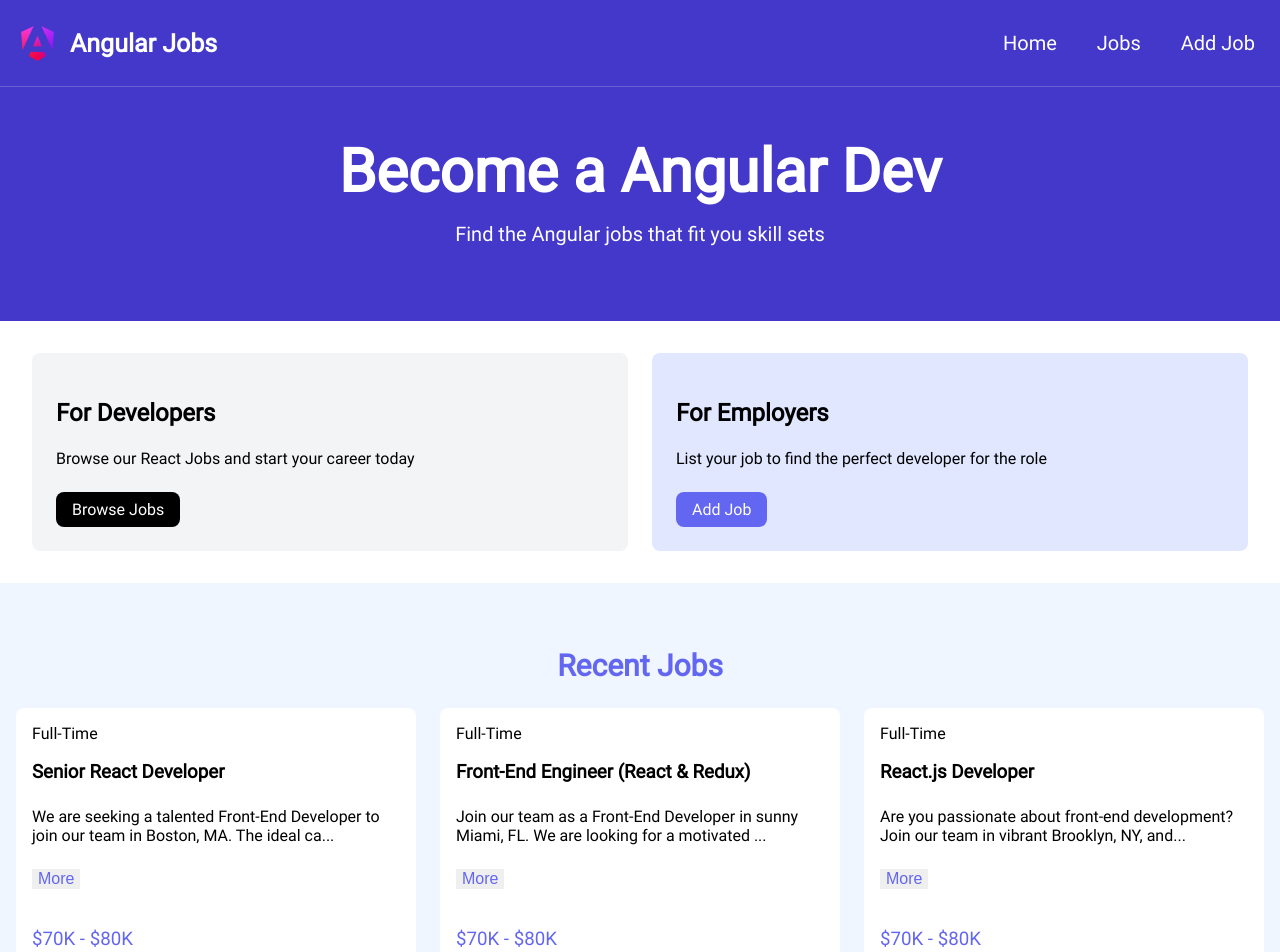
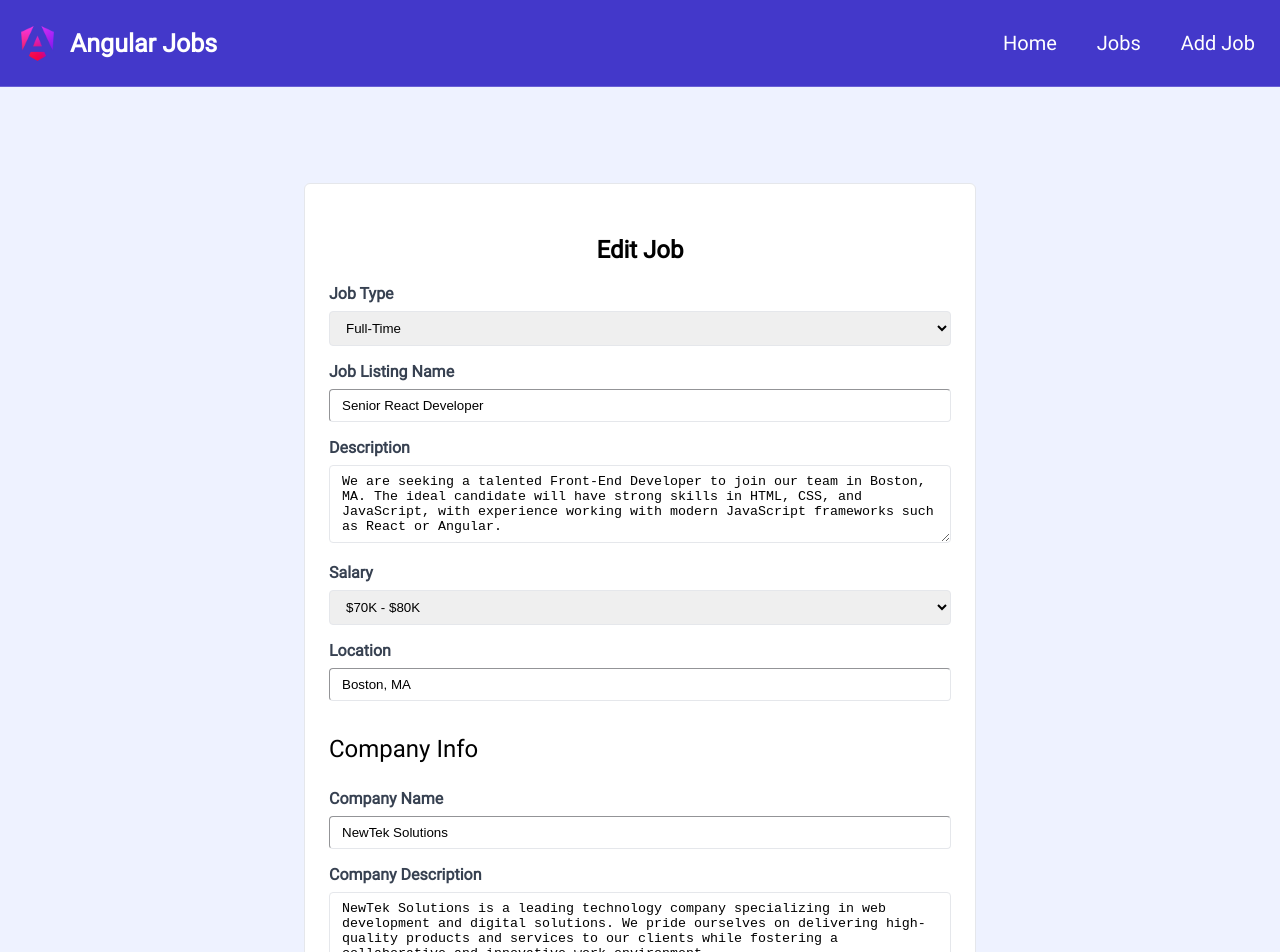
Before and after one commit to NaveenManjappa/job-listing-site, an Angular app in the folder job-angular-css/: page /edit-job/0df4 in a window 1280 px wide. Shown: the top 952 px of the page. Built offline with nearby package versions, Linux system fonts and the light colour scheme; data requests are answered from the project's data file.

Commit message:
job-angular-css Edit job details

```diff
--- a/job-angular-css/src/app/add-job/add-job.component.html
+++ b/job-angular-css/src/app/add-job/add-job.component.html
@@ -1,8 +1,8 @@
 <section>
   <div class="container">
-   <div class="form" [formGroup]="jobForm" (ngSubmit)="CreateJob()">
-      <form action="">
-        <h2>Add Job</h2>
+   <div class="form">
+      <form [formGroup]="jobForm" (ngSubmit)="ManageJob()">
+        <h2>{{isEditMode ? 'Edit': 'Add'}} Job</h2>
         <div class="form-group">
           <label for="type">Job Type</label>
           <select name="type" id="type" class="form-control" formControlName="type">
@@ -43,12 +43,12 @@
         <div formGroupName="companyInfo">
         <div class="form-group">
           <label for="company">Company Name</label>
-         <input type="text" name="company" class="form-control" placeholder="Company Name">
+         <input type="text" name="company" class="form-control" placeholder="Company Name" formControlName="company">
         </div>
 
         <div class="form-group">
           <label for="desc">Company Description</label>
-         <textarea class="form-control" name="desc" rows="4" placeholder="What does your company do?"></textarea>
+         <textarea class="form-control" name="desc" rows="4" placeholder="What does your company do?" formControlName="description"></textarea>
         </div>
 
         <div class="form-group">
@@ -62,10 +62,10 @@
 
         <div class="form-group">
           <label for="phone">Contact Phone</label>
-         <input type="text" name="phone" id="phone" class="form-control" placeholder="Optional Phone for applicants">
+         <input type="text" name="phone" id="phone" class="form-control" placeholder="Optional Phone for applicants" formControlName="phone">
         </div>
       </div>
-        <button class="btn-submit" type="submit">Add Job</button>
+        <button class="btn-submit" type="submit">{{isEditMode ? 'Edit': 'Add'}} Job</button>
       </form>
     </div>
 
--- a/job-angular-css/src/app/add-job/add-job.component.ts
+++ b/job-angular-css/src/app/add-job/add-job.component.ts
@@ -2,7 +2,7 @@ import { CommonModule } from '@angular/common';
 import { Component, inject, OnInit } from '@angular/core';
 import { FormControl, FormGroup, ReactiveFormsModule, Validators } from '@angular/forms';
 import { JobsService } from '../shared/jobs.service';
-import { Router } from '@angular/router';
+import { ActivatedRoute, Router } from '@angular/router';
 
 @Component({
   selector: 'app-add-job',
@@ -32,22 +32,43 @@ export class AddJobComponent implements OnInit {
   jobForm!: FormGroup;
   submitted =false;
   jobService = inject(JobsService);
+  selectedJob!:any;
+  jobId!:string;
+  isEditMode:boolean = false;
 
-  constructor(private router:Router) {
+  constructor(private router:Router,private activatedRoute:ActivatedRoute) {
   }
+
   ngOnInit(): void {
+    this.initializeForm();
+
+    this.activatedRoute.params.subscribe(params => {
+      this.jobId = params['id'];
+      console.log('JobId', this.jobId);
+      if(this.jobId){
+        this.jobService.getJob(this.jobId).subscribe(job => {
+          this.selectedJob = job;
+          console.log('selectedJob',this.selectedJob);
+          this.isEditMode = true;
+          this.initializeForm();
+        });
+      }
+    });
+  }
+
+  private initializeForm() {
 
     this.jobForm = new FormGroup({
-      type: new FormControl(this.jobTypes[0]),
-      jobName:new FormControl('',{validators: [Validators.required,Validators.minLength(3)]}),
-      description:new FormControl(),
-      salary:new FormControl(this.salaryRanges[0]),
-      location:new FormControl('',Validators.required),
-      companyInfo:new FormGroup({
-        company:new FormControl(),
-        description:new FormControl(),
-        email:new FormControl('',{validators:[ Validators.required,Validators.email] }),
-        phone:new FormControl()
+      type: new FormControl(this.selectedJob?.type || this.jobTypes[0]),
+      jobName: new FormControl(this.selectedJob?.jobName || '', { validators: [Validators.required, Validators.minLength(3)] }),
+      description: new FormControl(this.selectedJob?.description || ''),
+      salary: new FormControl(this.selectedJob?.salary || this.salaryRanges[0]),
+      location: new FormControl(this.selectedJob?.location || '', Validators.required),
+      companyInfo: new FormGroup({
+        company: new FormControl(this.selectedJob?.companyInfo?.company || ''),
+        description: new FormControl(this.selectedJob?.companyInfo?.description || ''),
+        email: new FormControl(this.selectedJob?.companyInfo?.email || '', { validators: [Validators.required, Validators.email] }),
+        phone: new FormControl(this.selectedJob?.companyInfo?.phone || '')
       })
     });
   }
@@ -64,22 +85,40 @@ export class AddJobComponent implements OnInit {
     return this.jobForm.get('companyInfo.email');
   }
 
-  CreateJob() {
+  ManageJob() {
     this.submitted = true;
     console.log(this.jobForm.value);
+    console.log('jobId',this.jobId);
     if(!this.jobForm.invalid){
-      this.jobService.addJob(this.jobForm.value).subscribe({
-        next: res => {
-          console.log('res');
-          this.router.navigate(['/jobs']);
-        },
-        error: err => {
-          console.log(err);
-        }
-      })
+
+      if(this.isEditMode)
+        this.updateJob();
+      else
+        this.createJob();
     }
-
   }
 
+  private updateJob() {
+    this.jobService.updateJob(this.jobId,this.jobForm.value).subscribe({
+      next: res => {
+        console.log('res');
+        this.router.navigate(['/jobs']);
+      },
+      error: err => {
+        console.log(err);
+      }
+    });
+  }
 
+  private createJob() {
+    this.jobService.addJob(this.jobForm.value).subscribe({
+      next: res => {
+        console.log('res');
+        this.router.navigate(['/jobs']);
+      },
+      error: err => {
+        console.log(err);
+      }
+    });
+  }
 }
--- a/job-angular-css/src/app/app.config.ts
+++ b/job-angular-css/src/app/app.config.ts
@@ -5,7 +5,8 @@ import { routes } from './app.routes';
 import { provideHttpClient } from '@angular/common/http';
 
 export const appConfig: ApplicationConfig = {
-  providers: [provideZoneChangeDetection({ eventCoalescing: true }),
+  providers: [
+    provideZoneChangeDetection({ eventCoalescing: true }),
     provideRouter(routes),
     provideHttpClient()
   ]
--- a/job-angular-css/src/app/app.routes.ts
+++ b/job-angular-css/src/app/app.routes.ts
@@ -9,5 +9,6 @@ export const routes: Routes = [
   { path:'jobs', component:JobsComponent },
   { path:'add-job',component:AddJobComponent },
   { path:'jobs/:id', component:JobComponent},
+  { path:'edit-job/:id',component:AddJobComponent },
   { path:'**', component:HomeComponent }
 ];
--- a/job-angular-css/src/app/job/job.component.css
+++ b/job-angular-css/src/app/job/job.component.css
@@ -143,12 +143,13 @@ p.email-adr {
   padding: 0.5rem 1rem;
   background-color: rgb(99, 102, 241);
   color: white;
-  width: 90%;
+  width: 100%;
   display: block;
   border-radius: 1rem;
   text-align: center;
   margin-bottom: 1rem;
   border:none;
+  box-sizing: border-box;
 }
 
 .btn-delete {
--- a/job-angular-css/src/app/job/job.component.html
+++ b/job-angular-css/src/app/job/job.component.html
@@ -12,18 +12,18 @@
 
         <div class="header">
           <div class="text">{{selectedJob?.type}}</div>
-          <h1 class="job-name">{{selectedJob.jobName}}</h1>
+          <h1 class="job-name">{{selectedJob?.jobName}}</h1>
           <div class="location">
             <i class="fa-solid fa-location-pin"></i>
-            <p>{{selectedJob.location}}</p>
+            <p>{{selectedJob?.location}}</p>
           </div>
         </div>
 
         <div class="desc">
           <h3 class="job-desc">Job Description</h3>
-          <p class="job-desc">{{selectedJob.description}}</p>
+          <p class="job-desc">{{selectedJob?.description}}</p>
           <h3 class="salary">Salary</h3>
-          <p class="salary">{{selectedJob.salary}}</p>
+          <p class="salary">{{selectedJob?.salary}}</p>
         </div>
       </div>
 
@@ -41,7 +41,7 @@
 
         <div class="aside-manage">
           <h3 class="manage">Manage Job</h3>
-          <a class="edit-jobs" href="/jobs">Edit Job</a>
+          <a class="edit-jobs" [routerLink]="['/edit-job',selectedJob?.id]">Edit Job</a>
           <button class="btn-delete">Delete job</button>
         </div>
 
--- a/job-angular-css/src/app/shared/jobs.service.ts
+++ b/job-angular-css/src/app/shared/jobs.service.ts
@@ -21,4 +21,8 @@ export class JobsService {
     getJob(id:string){
       return this.http.get(`${this.apiUrl}/${id}`);
     }
+
+    updateJob(id:string,job:any){
+      return this.http.put(`${this.apiUrl}/${id}`,job);
+    }
 }
--- a/job-angular-css/src/jobs.json
+++ b/job-angular-css/src/jobs.json
@@ -1,18 +1,18 @@
 {
   "jobs": [
     {
-      "id": "0df4",
       "type": "Full-Time",
       "jobName": "Senior React Developer",
       "description": "We are seeking a talented Front-End Developer to join our team in Boston, MA. The ideal candidate will have strong skills in HTML, CSS, and JavaScript, with experience working with modern JavaScript frameworks such as React or Angular.",
       "salary": "$70K - $80K",
       "location": "Boston, MA",
       "companyInfo": {
-        "company": null,
-        "description": null,
+        "company": "NewTek Solutions",
+        "description": "NewTek Solutions is a leading technology company specializing in web development and digital solutions. We pride ourselves on delivering high-quality products and services to our clients while fostering a collaborative and innovative work environment.",
         "email": "contact@teksolutions.com",
-        "phone": null
-      }
+        "phone": "555-555-5555"
+      },
+      "id": "0df4"
     },
     {
       "id": "7c57",
```
